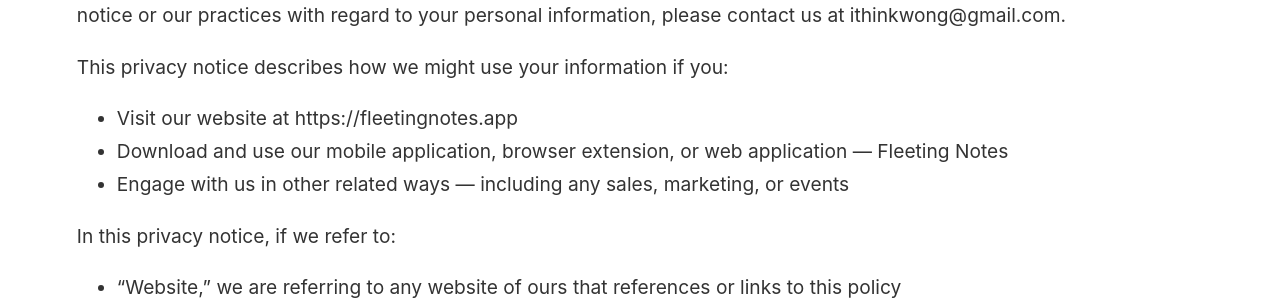
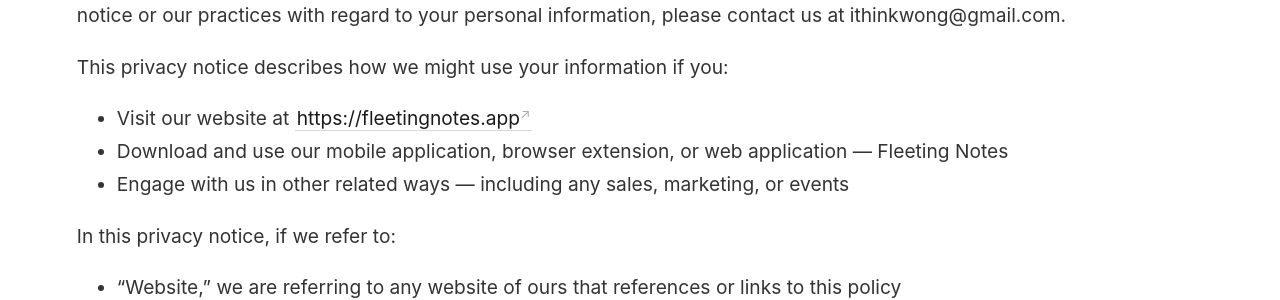
Before and after one commit to fleetingnotes/fleeting-notes-jekyll, a Jekyll site: the page built from _pages/privacy.md, in a window 1280 px wide and 900 px high. Shown: the part 281-581 px from the top of the window. Built offline with Jekyll 4.4.1, drawn with Linux system fonts in a browser that asks for light colours; part of the change alters nothing that is shown.

```diff
--- a/_pages/privacy.md
+++ b/_pages/privacy.md
@@ -8,7 +8,7 @@ permalink: /privacy-policy
 Thank you for choosing to be part of our community at Fleeting Notes ("Company," "we," "us," or "our"). We are committed to protecting your personal information and your right to privacy. If you have any questions or concerns about this privacy notice or our practices with regard to your personal information, please contact us at ithinkwong@gmail.com.
 
 This privacy notice describes how we might use your information if you:
-- Visit our website at https://fleetingnotes.app
+- Visit our website at [https://fleetingnotes.app](https://fleetingnotes.app/)
 - Download and use our mobile application, browser extension, or web application — Fleeting Notes
 - Engage with us in other related ways ― including any sales, marketing, or events
 
```
